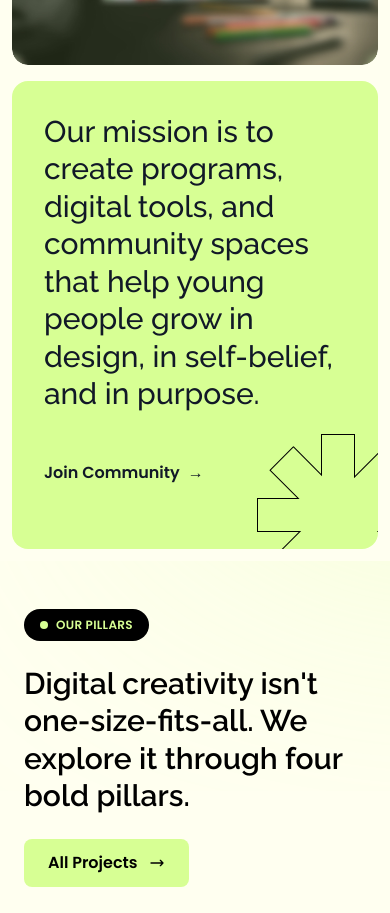
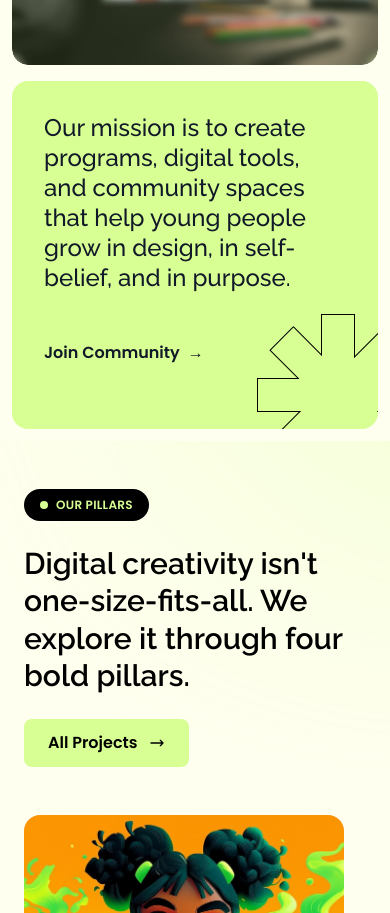
Before and after one commit to raysummer9/ndaraacademy_landingpage, a Next.js app: page / in a window 390 px wide. Shown: the part 1011-1924 px from the top of the page. Built offline with nearby package versions, Linux system fonts and the light colour scheme; grey boxes are pictures that could not be loaded.

Commit message:
Mission Component Mobile responsive fixes

```diff
--- a/src/components/sections/MissionSection.tsx
+++ b/src/components/sections/MissionSection.tsx
@@ -20,7 +20,7 @@ const MissionSection = () => {
           <div className="order-2 lg:order-2 lg:col-span-5 flex items-stretch animate-fade-in-up animation-delay-400">
             <div className="bg-[#D7FF94] rounded-2xl p-8 lg:p-10 relative w-full flex flex-col justify-between transition-all duration-300 hover:shadow-xl">
               {/* Mission Text */}
-              <p className="text-gray-900 animate-fade-in-up animation-delay-600 text-3xl sm:text-4xl md:text-5xl lg:text-6xl xl:text-[43px] leading-tight sm:leading-tight lg:leading-[52px] font-['Raleway'] font-medium" style={{
+              <p className="text-gray-900 animate-fade-in-up animation-delay-600 text-2xl sm:text-4xl md:text-5xl lg:text-6xl xl:text-[43px] leading-tight sm:leading-tight lg:leading-[52px] font-['Raleway'] font-medium" style={{
                 letterSpacing: '0%'
               }}>
                 Our mission is to create programs, digital tools, and community spaces that help young people grow in design, in self-belief, and in purpose.
```
